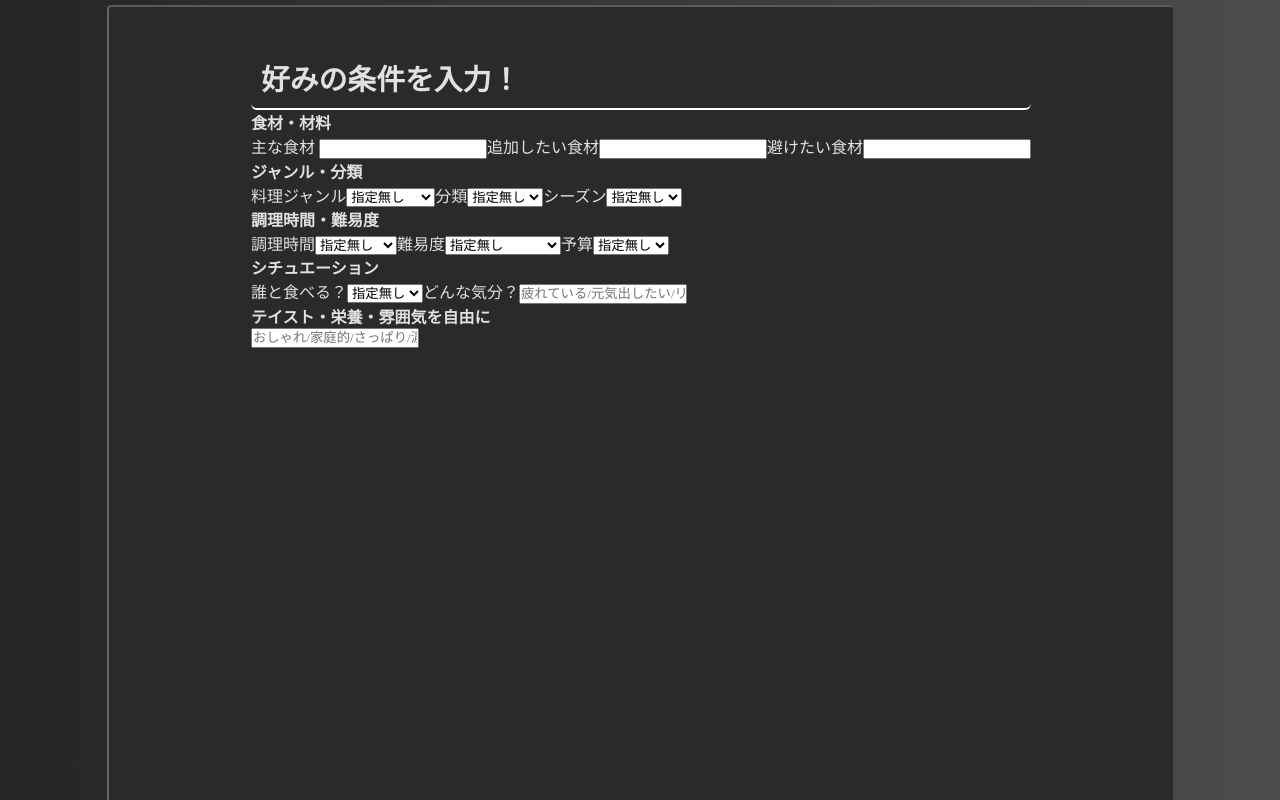
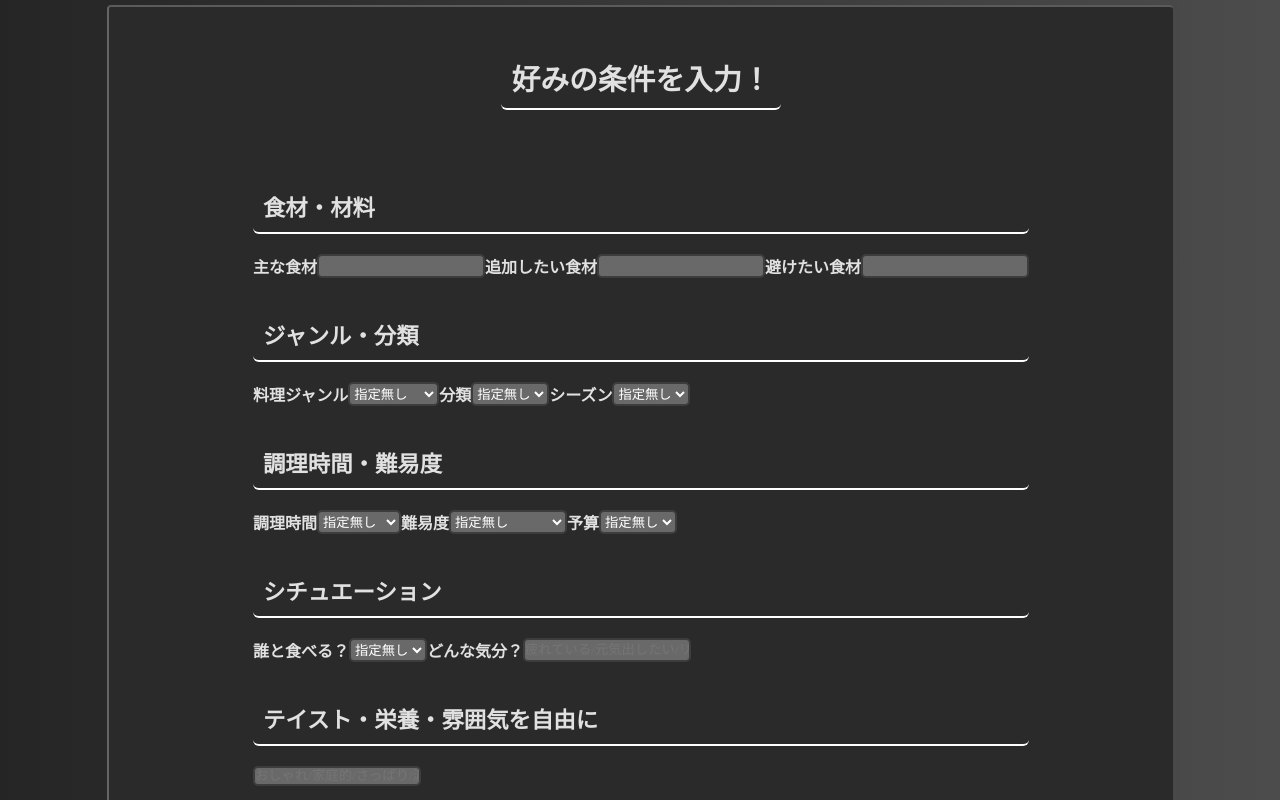
Before and after one commit to fuyuki369/N2React-app-plusAI, a React (Vite) app in the folder FrontEnd/my-app/: page /cooking in a window 1280 px wide. Shown: the part 760-1560 px from the top of the page. Built offline with nearby package versions, Linux system fonts and the light colour scheme.

Commit message:
コミット

```diff
--- a/FrontEnd/my-app/src/pages/CookingAssistance/cooking.css
+++ b/FrontEnd/my-app/src/pages/CookingAssistance/cooking.css
@@ -88,11 +88,37 @@
 /*条件入力部分*/
 .input-area{
     padding: 20px;
+    display: flex;
+    flex-flow: column;
+    align-items: center;
+    font-weight: bold;
 }
 
 .input-area h3{
     font-size: 1.8rem;
     padding: 10px;
+    margin-bottom: 40px;
+    border-bottom: solid 2px rgb(255, 255, 255);
+    align-items: start;
+    border-radius: 6px;
+}
+
+.input-area h4 {
+    font-size: 1.4rem;
+    padding: 10px;
+    margin-top: 30px;
     border-bottom: solid 2px rgb(255, 255, 255);
     border-radius: 6px;
 }
+
+.selection {
+    margin-top: 20px;
+    display: flex;
+}
+
+.selection input,select{
+    background-color: rgb(105, 105, 105);
+    color: rgb(255, 255, 255);
+    border: solid 2px rgb(61, 61, 61);
+    border-radius: 5px;
+}
--- a/FrontEnd/my-app/src/pages/CookingAssistance/cooking.jsx
+++ b/FrontEnd/my-app/src/pages/CookingAssistance/cooking.jsx
@@ -52,6 +52,7 @@ function CookingAssistance(){
                         {/*食材*/}  {/*inputやselectのvalueは一旦後*/}
                         <div className="ingredient">
                             <h4>食材・材料</h4>
+                            <div className="selection ingredient-selection">
                                 <label htmlFor="mein-ingredient">主な食材</label>  {/*reactではforはhtmlForになる*/}
                                 <input
                                     type="text"
@@ -74,9 +75,11 @@ function CookingAssistance(){
                                     onChange={(e) =>setAvoidIngredient(e)}
                                 />
                             </div>
+                        </div>
                         {/*ジャンル・分類*/}
                         <div className="genre">
                             <h4>ジャンル・分類</h4>
+                            <div className="selection genre-selection">
                                 <label htmlFor="cuisine-type">料理ジャンル</label>
                                 <select id="cuisine-type" value={cuisineType} onChange={(e) =>setCuisineType(e)}>
                                     <option value="">指定無し</option>
@@ -104,9 +107,11 @@ function CookingAssistance(){
                                     <option value="winter">冬</option>
                                 </select>
                             </div>
+                        </div>
                         {/*時間・手間*/}
                         <div className="effort">
                             <h4>調理時間・難易度</h4>
+                            <div className="selection effort-selection">
                                 <label htmlFor="cook-time">調理時間</label>
                                 <select id="cook-time" value={cookTime} onChange={(e) =>setCookTime(e)}>
                                     <option value="">指定無し</option>
@@ -132,9 +137,11 @@ function CookingAssistance(){
                                     <option value="10,000yen">~1万円</option>
                                 </select>
                             </div>
+                        </div>
                         {/*シチュエーション*/}
                         <div className="situation">
                             <h4>シチュエーション</h4>
+                            <div className="selection effort-selection">
                                 <label htmlFor="whom">誰と食べる？</label>
                                 <select id="whom" value={whom} onChange={(e) =>setWhom(e)}>
                                     <option value="">指定無し</option>
@@ -151,9 +158,11 @@ function CookingAssistance(){
                                     onChange={(e) =>setMood(e)}
                                 />
                             </div>
+                        </div>
                         {/*テイスト・雰囲気・目的*/}
                         <div className="taste">
                             <h4>テイスト・栄養・雰囲気を自由に</h4>
+                            <div className="selection taste-selection">
                                 <input
                                     type="text"
                                     placeholder="おしゃれ/家庭的/さっぱり/濃い味/ダイエット"
@@ -161,6 +170,8 @@ function CookingAssistance(){
                                     onChange={(e) =>setTaste(e)}
                                 />
                             </div>
+                        </div>
+                        {/*送信ボタン*/}
                     </div>
                 </section>
                 {/*レシピ等提案部分*/}
```
Lines whose indentation alone changed are shown as unchanged.
